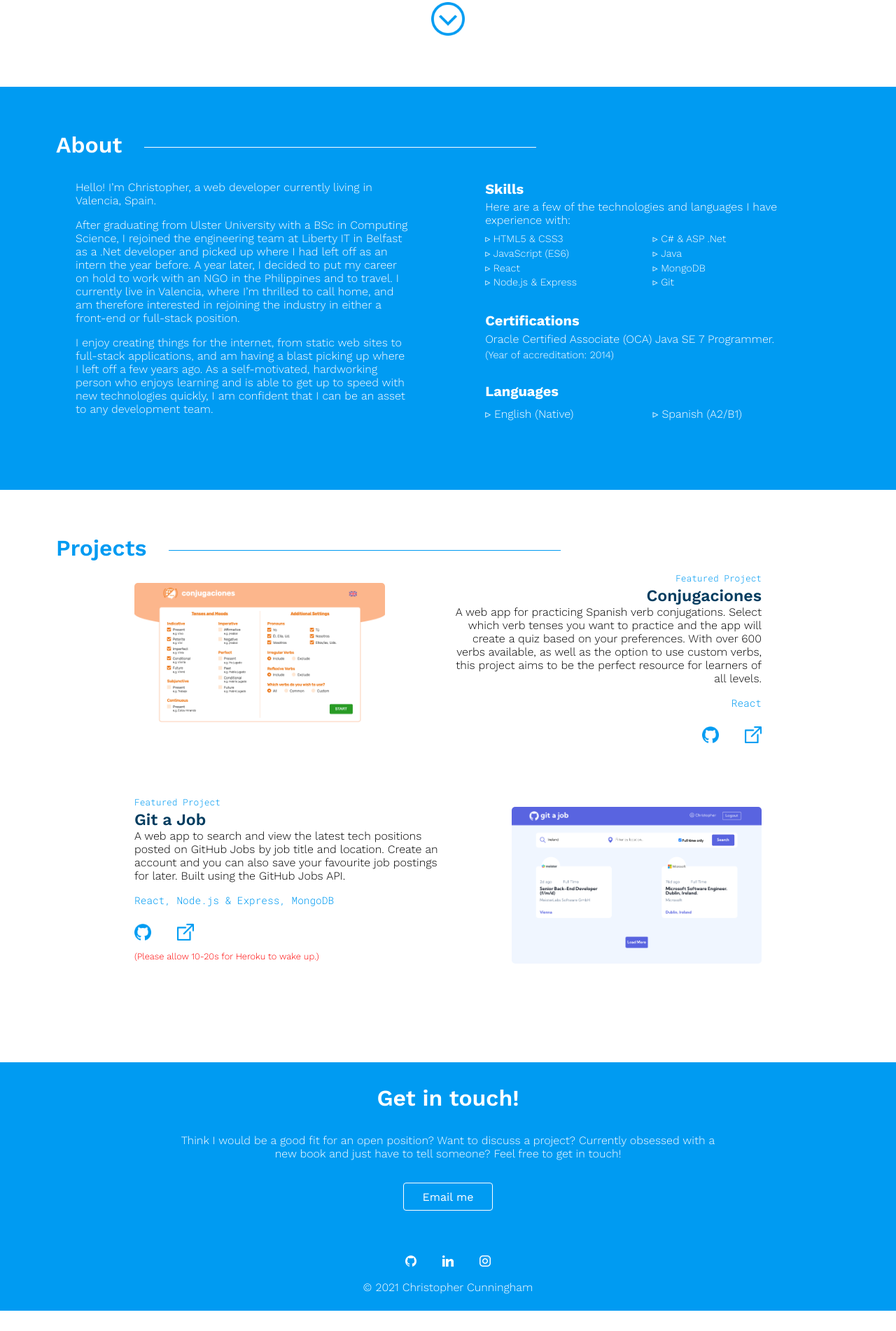
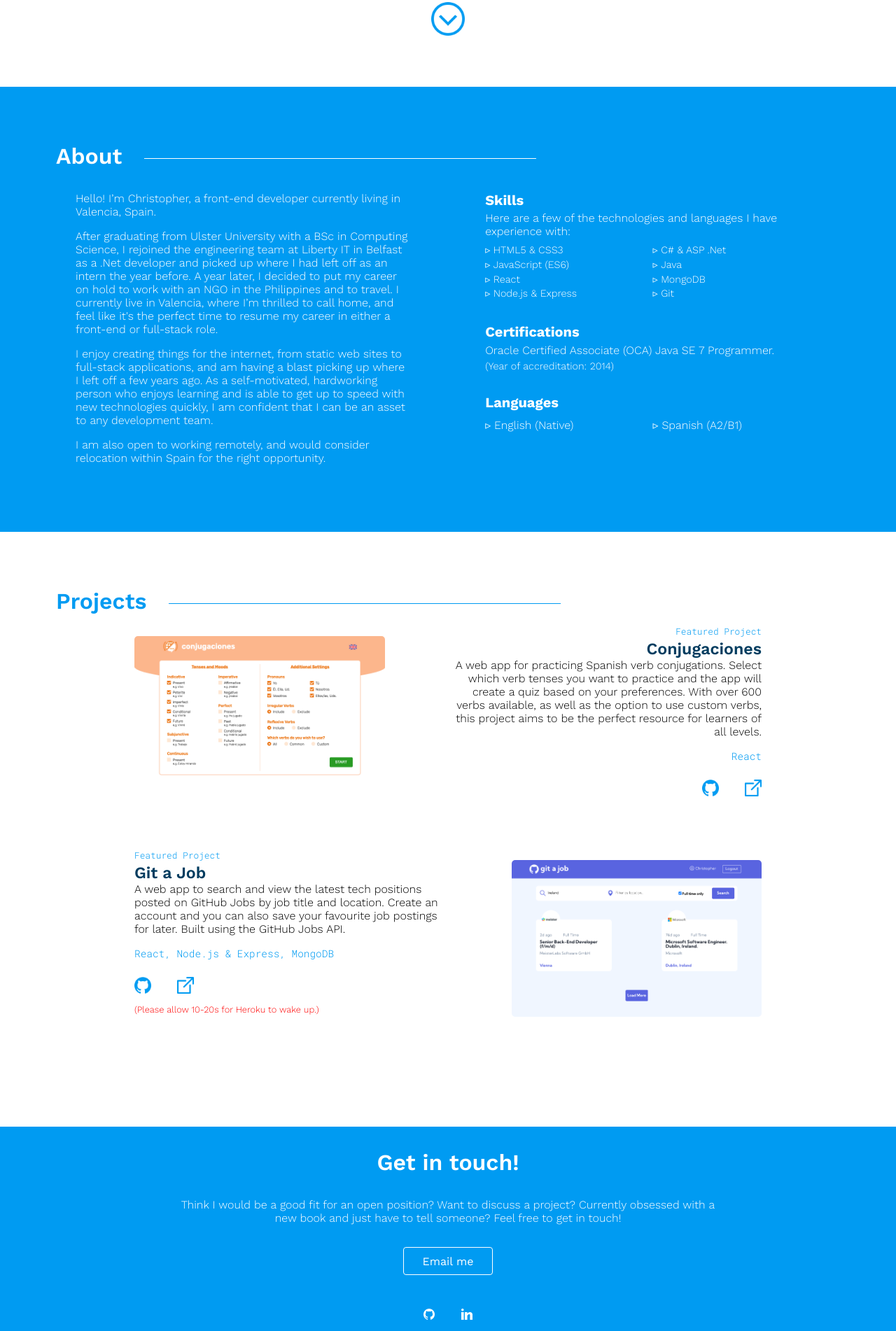
Before and after one commit to christopherpaulcunningham/christopherpaulcunningham.github.io, a plain HTML site: page index.html in a window 1280 px wide. Shown: the part 678-2580 px from the top of the page at 70% size. Before the commit the page ends 2551 px from the top, so only its background shows below. Drawn offline with nearby package versions, Linux system fonts and the light colour scheme.

Commit message:
Edit CV and make styling changes

```diff
--- a/index.html
+++ b/index.html
@@ -98,7 +98,7 @@
 				<div id="about-container">
 					<div class="about-column">
 						<p>
-							Hello! I’m Christopher, a web developer currently living in
+							Hello! I’m Christopher, a front-end developer currently living in
 							Valencia, Spain.
 						</p>
 						<p>
@@ -108,8 +108,8 @@
 							intern the year before. A year later, I decided to put my career
 							on hold to work with an NGO in the Philippines and to travel. I
 							currently live in Valencia, where I’m thrilled to call home, and
-							am therefore interested in rejoining the industry in either a
-							front-end or full-stack position.
+							feel like it's the perfect time to resume my career in either a
+							front-end or full-stack role.
 						</p>
 						<p>
 							I enjoy creating things for the internet, from static web sites to
@@ -118,6 +118,10 @@
 							who enjoys learning and is able to get up to speed with new
 							technologies quickly, I am confident that I can be an asset to any
 							development team.
+						</p>
+						<p>
+							I am also open to working remotely, and would consider relocation
+							within Spain for the right opportunity.
 						</p>
 					</div>
 					<div class="about-column">
@@ -267,9 +271,6 @@
 					<a href="https://www.linkedin.com/in/chrscnnnghm/" target="_blank"
 						><img src="./assets/images/linkedin.png"
 					/></a>
-					<a href="https://www.instagram.com/chrscnnnghm/" target="_blank"
-						><img src="./assets/images/instagram.png"
-					/></a>
 				</div>
 				<div class="footer-text">
 					© <span id="current-year"></span> Christopher Cunningham
--- a/styles.css
+++ b/styles.css
@@ -44,22 +44,26 @@ h1 {
 	margin: 0.5rem 0;
 	padding: 0;
 }
+
 h2 {
 	font-size: 1.5rem;
 	margin: 0;
 	padding: 0;
 }
+
 h3 {
 	color: #232323;
 	font-size: 1rem;
 	margin: 0;
 	padding: 0;
 }
+
 h4 {
 	font-size: 1rem;
 	margin: 2rem 0 0.3rem;
 	padding: 0;
 }
+
 p {
 	margin: 0 0 1rem;
 }
@@ -67,6 +71,7 @@ p {
 .white {
 	color: #ffffff;
 }
+
 .blue {
 	color: var(--main-heading-color);
 }
@@ -208,6 +213,7 @@ main section {
 .section-header.white:after {
 	background-color: #ffffff;
 }
+
 .section-header.blue:after {
 	background-color: var(--main-heading-color);
 }
@@ -255,6 +261,7 @@ main section {
 	text-align: center;
 	transition: transform 0.2s;
 }
+
 .arrow,
 .arrow-link {
 	height: 2rem;
@@ -280,10 +287,12 @@ main section {
 .experience {
 	margin: 1.5rem 0;
 }
+
 .experience span {
 	display: block;
 	width: 100%;
 }
+
 .experience .xs-font {
 	margin-top: 0.4rem;
 }
@@ -295,6 +304,7 @@ main section {
 	margin: 0.5rem 0rem 0;
 	padding: 0;
 }
+
 .skills-list li {
 	margin: 0.2rem 0;
 }
@@ -375,12 +385,15 @@ main section {
 .project-links a img {
 	height: 1.5rem;
 }
+
 .project-links.right a img {
 	margin: 0.5rem 0rem 0.5rem 2rem;
 }
+
 .project-links.left a img {
 	margin: 0.5rem 2rem 0.5rem 0rem;
 }
+
 .project-links a img:hover {
 	transform: scale(1.2);
 }
@@ -400,6 +413,7 @@ main section {
 	background-color: var(--blue-background-color);
 	color: #ffffff;
 }
+
 #contact-container {
 	padding-bottom: 15rem;
 	margin: auto;
@@ -409,8 +423,9 @@ main section {
 
 #contact-icons {
 	text-align: center;
-	margin: 4rem auto 1rem;
+	margin: 3rem auto 1rem;
 }
+
 #contact-icons img:hover {
 	transform: scale(1.2);
 }
@@ -552,6 +567,7 @@ main section {
 	h3 {
 		font-size: 1.5rem;
 	}
+
 	h4 {
 		margin: 0rem 0 0.3rem;
 	}
@@ -577,29 +593,36 @@ main section {
 		min-height: calc(100% - 7rem);
 		width: 100%;
 	}
+
 	.split-container .column {
 		margin: auto;
 		display: flex;
 		align-items: center;
 		justify-content: center;
 	}
+
 	.photo-column .hide {
 		width: 100%;
 		text-align: center;
 	}
+
 	.profile-img {
 		height: 15rem;
 	}
+
 	.info-column {
 		padding: 0;
 		height: 100%;
 	}
+
 	.sub-heading {
 		color: var(--sub-heading-color);
 	}
+
 	.arrow-container {
 		margin: 4rem auto 0 auto;
 	}
+
 	.arrow,
 	.arrow-link {
 		height: 3rem;
@@ -611,9 +634,11 @@ main section {
 		display: flex;
 		justify-content: space-between;
 	}
+
 	.about-column {
 		width: 45%;
 	}
+
 	.experience {
 		margin: 0rem 0rem 2rem;
 	}
@@ -625,6 +650,7 @@ main section {
 	.hide .nav-animation {
 		transform: translateY(-100%);
 	}
+
 	.hide .profile-img {
 		transform: translateX(-200%);
 		display: inline-block;
@@ -682,6 +708,7 @@ main section {
 		justify-content: center;
 		padding: 0 0 10rem;
 	}
+
 	.split-container .column {
 		margin: 2rem auto;
 		align-items: center;
@@ -692,6 +719,7 @@ main section {
 		width: 100%;
 		text-align: left;
 	}
+
 	.profile-img {
 		height: 20rem;
 		margin: auto;
@@ -720,6 +748,7 @@ main section {
 		max-width: 992px;
 		margin: auto;
 	}
+
 	.split-container {
 		align-items: center;
 		display: flex;
@@ -727,19 +756,23 @@ main section {
 		min-height: calc(100% - 7rem);
 		padding: 0 0 10rem;
 	}
+
 	.split-container .column {
 		margin: auto;
 		align-items: center;
 		justify-content: center;
 	}
+
 	.photo-column .hide {
 		width: 100%;
 		text-align: left;
 	}
+
 	.profile-img {
 		height: 15rem;
 		margin: auto;
 	}
+
 	.info-column {
 		padding-left: 2rem;
 		height: 100%;
@@ -751,8 +784,9 @@ main section {
 	}
 	/* About section */
 	#about {
-		padding: 3rem 5rem;
+		padding: 4rem 5rem;
 	}
+
 	#about-container {
 		width: 95%;
 		margin: auto;
@@ -760,8 +794,9 @@ main section {
 
 	/* Projects section */
 	#projects {
-		padding: 3rem 5rem;
+		padding: 4rem 5rem;
 	}
+
 	.project {
 		margin-bottom: 4rem;
 		width: 90%;
@@ -771,6 +806,7 @@ main section {
 		display: flex;
 		justify-content: space-between;
 	}
+
 	.swap {
 		flex-direction: row-reverse;
 	}
@@ -786,9 +822,11 @@ main section {
 	.image-container {
 		width: 50%;
 	}
+
 	.info-container {
 		width: 50%;
 	}
+
 	.project-img {
 		height: 14rem;
 		margin-top: -2rem;
@@ -856,6 +894,7 @@ main section {
 	.hamburger-button {
 		display: flex;
 	}
+
 	.navbar-links {
 		/* display: none; */
 		margin: auto;
@@ -880,6 +919,7 @@ main section {
 	.navbar-links li {
 		text-align: center;
 	}
+
 	.navbar-links .resume-button {
 		margin: 0.5rem 0 1.5rem 0;
 	}
```
Also changed, not shown: assets/images/profile-v2.png (added), assets/images/profile-v4.jpg (added), 2 other files.
